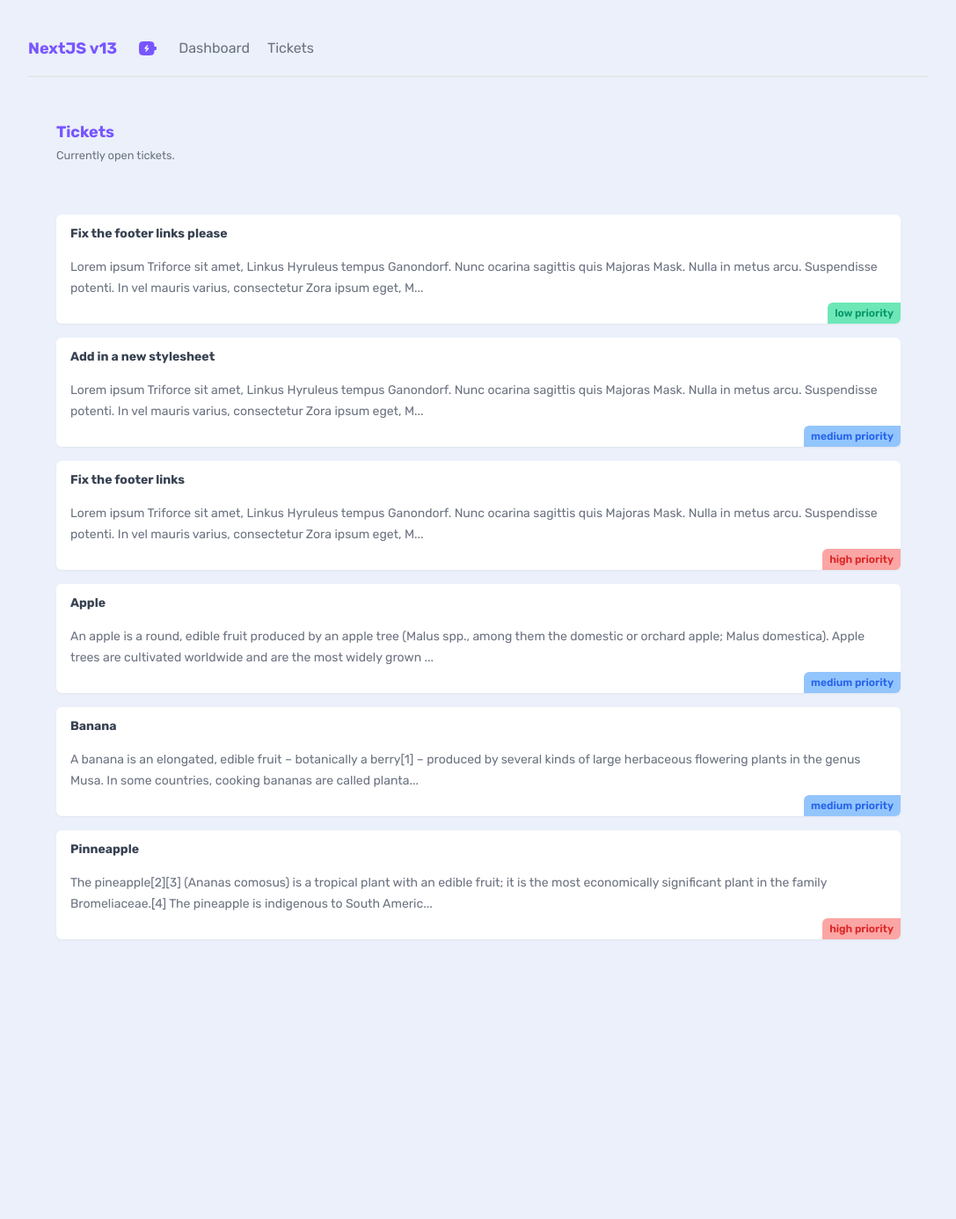
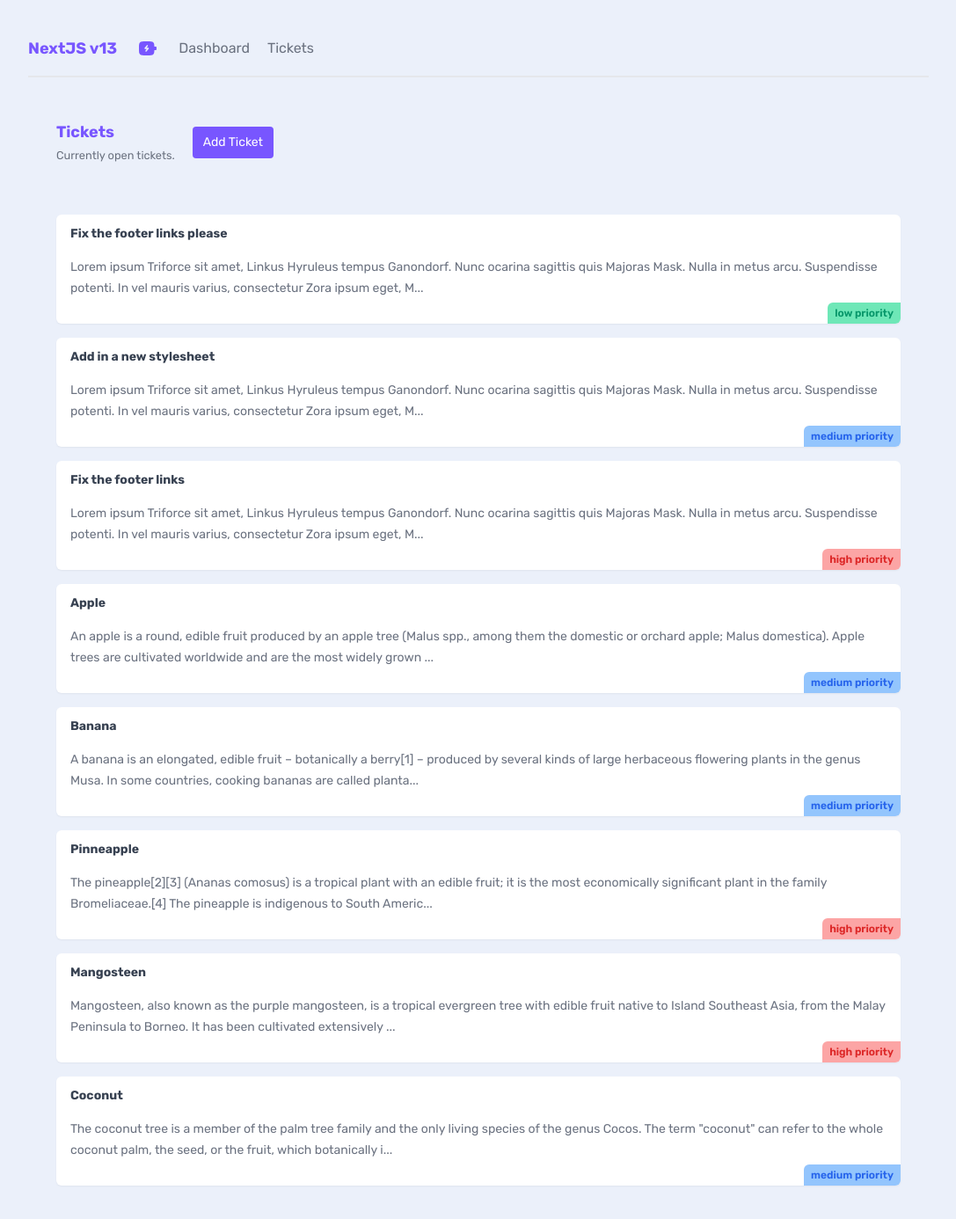
Before and after one commit to yasirupanduka99/NextJS-v13, a Next.js app: page /tickets in a window 1280 px wide. Shown: the top 1386 px of the page at 88% size, without its empty margins (96-1183 px from the left). Before the commit the page ends 1116 px from the top, so only its background shows below. Built offline with nearby package versions, Linux system fonts and the light colour scheme; data requests are answered from the project's data file.

Commit message:
Final Touches and finshed NExtJs v13 basic learnings 😴

```diff
--- a/_data/db.json
+++ b/_data/db.json
@@ -41,6 +41,20 @@
       "body": "The pineapple[2][3] (Ananas comosus) is a tropical plant with an edible fruit; it is the most economically significant plant in the family Bromeliaceae.[4]\n\nThe pineapple is indigenous to South America, where it has been cultivated for many centuries. The introduction of the pineapple plant to Europe in the 17th century made it a significant cultural icon of luxury. Since the 1820s, pineapple has been commercially grown in greenhouses and many tropical plantations.",
       "priority": "high",
       "user_email": "mario@netninja.dev"
+    },
+    {
+      "id": "e1ab",
+      "title": "Mangosteen",
+      "body": "Mangosteen, also known as the purple mangosteen, is a tropical evergreen tree with edible fruit native to Island Southeast Asia, from the Malay Peninsula to Borneo. It has been cultivated extensively in tropical Asia since ancient times.",
+      "priority": "high",
+      "user_email": "mario@netninja.dev"
+    },
+    {
+      "id": "4d82",
+      "title": "Coconut",
+      "body": "The coconut tree is a member of the palm tree family and the only living species of the genus Cocos. The term \"coconut\" can refer to the whole coconut palm, the seed, or the fruit, which botanically is a drupe, not a nut. They are ubiquitous in coastal tropical regions and are a cultural icon of the tropics.",
+      "priority": "medium",
+      "user_email": "mario@netninja.dev"
     }
   ]
 }
--- a/app/tickets/page.jsx
+++ b/app/tickets/page.jsx
@@ -1,6 +1,7 @@
 import React, { Suspense } from "react";
 import TicketList from "./TicketList";
 import Loading from "../loading";
+import Link from "next/link";
 
 export default function Tickets() {
   return (
@@ -12,6 +13,9 @@ export default function Tickets() {
             <small>Currently open tickets.</small>
           </p>
         </div>
+        <Link href={"/tickets/create"}>
+          <button className="btn-primary rounded">Add Ticket</button>
+        </Link>
       </nav>
 
       {/* If TicketList is delayed in loading (e.g., due to network latency),
```
